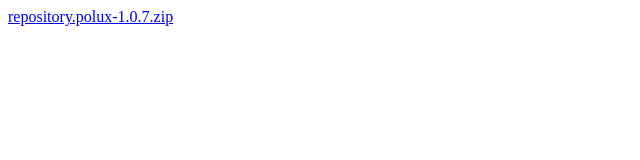
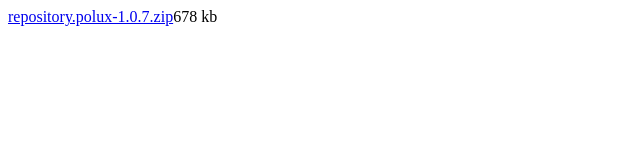
Before and after one commit to staycanuca/polux.github.io, a plain HTML site: page index.html in a window 1280 px wide. Shown: the full height of the page, 0-640 px from the left. Drawn offline with Linux system fonts and the light colour scheme.

Commit message:
Update index.html

```diff
--- a/index.html
+++ b/index.html
@@ -1 +1 @@
-<a href="https://github.com/staycanuca/polux/raw/master/_repo/repository.polux/repository.polux-1.0.7.zip">repository.polux-1.0.7.zip</a>
+<a href="https://github.com/staycanuca/polux/raw/master/_repo/repository.polux/repository.polux-1.0.7.zip">repository.polux-1.0.7.zip</a><td>678 kb</td>
```
